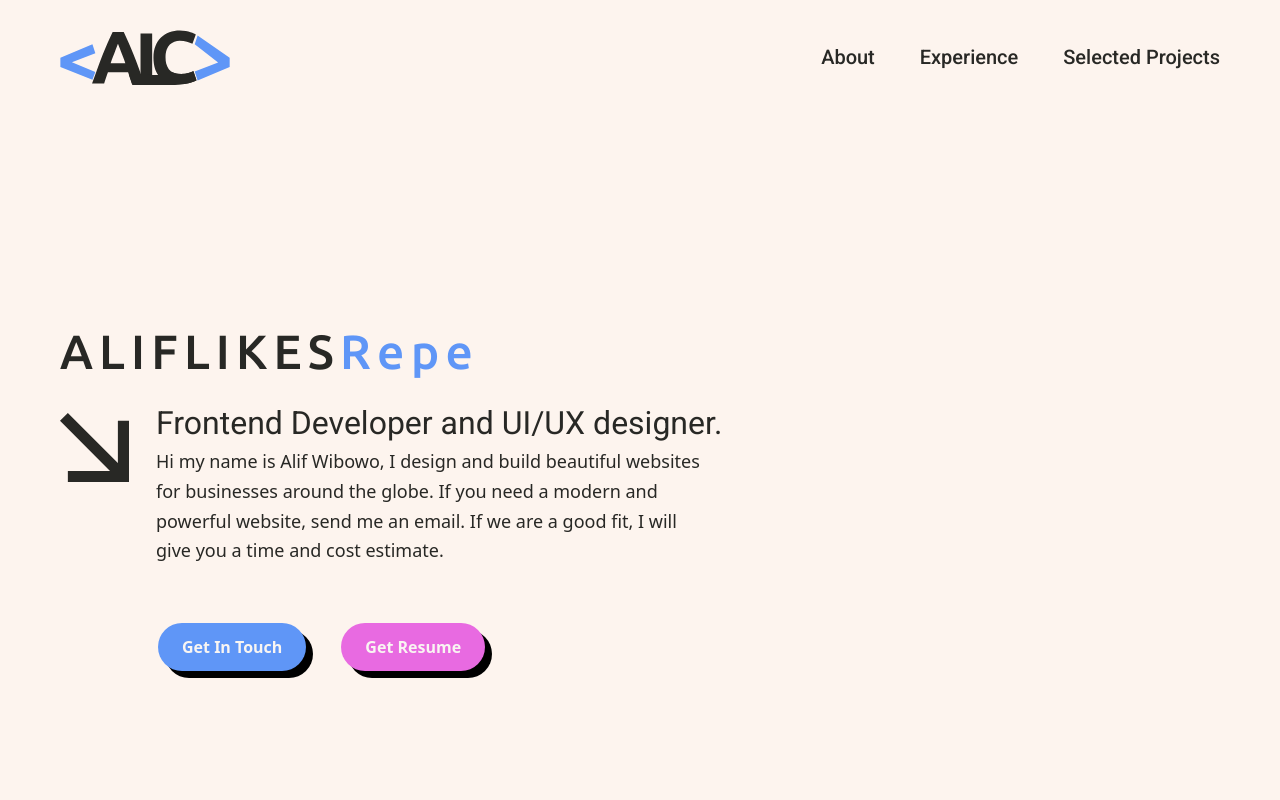
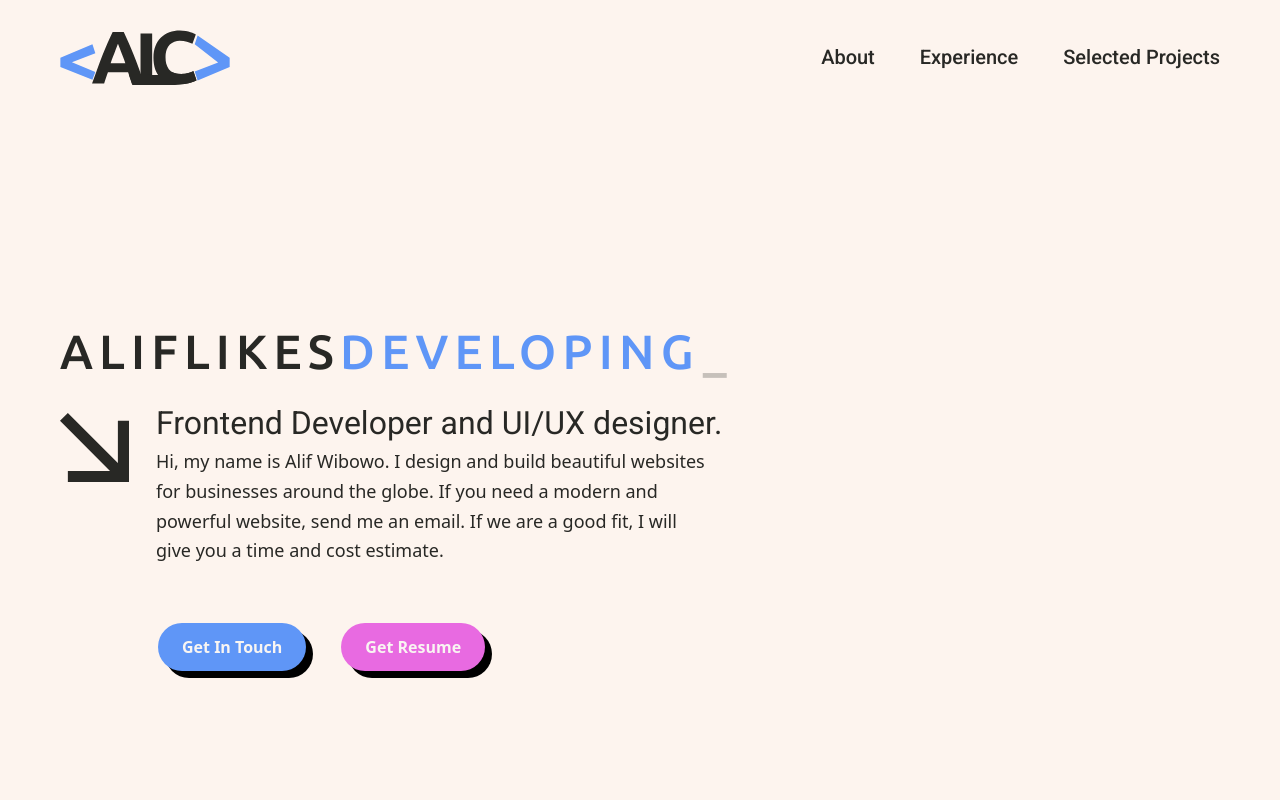
Before and after one commit to aliflikescoding/portfolio, a Next.js app: page / in a window 1280 px wide. Shown: the top 800 px of the page. Built offline with nearby package versions, Linux system fonts and the light colour scheme.

Commit message:
Finsih Hero text animations

```diff
--- a/src/app/page.tsx
+++ b/src/app/page.tsx
@@ -5,7 +5,7 @@ export default function Home() {
   return (
     <Layout>
       <Hero />
-      <div className="py-[25vh]"></div>
+      <div className="py-[100vh]"></div>
     </Layout>
   );
 }
--- a/src/components/ScrambleText.tsx
+++ b/src/components/ScrambleText.tsx
@@ -3,19 +3,18 @@
 import React, { useRef, useState, useEffect } from "react";
 import { motion, useInView } from "framer-motion";
 
-const CYCLES_PER_LETTER = 2;
-const SHUFFLE_TIME = 15;
-const CHARS = "!@#$%^&*():{};|,.<>/?";
+const CYCLES_PER_LETTER = 2;  // Number of cycles before settling on the correct letter
+const SHUFFLE_TIME = 20;       // Time interval for scrambling characters
+const CHARS = "!@#$%^&*():{};|,.<>/?"; // Characters used for scrambling
 
 type Props = {
-  children: string;
+  children: string;           // The text to be scrambled and then revealed
 };
 
 const ScrambleText: React.FC<Props> = ({ children }) => {
   const intervalRef = useRef<NodeJS.Timeout | null>(null);
-  const TARGET_TEXT = children;
-
-  const [text, setText] = useState(TARGET_TEXT);
+  const TARGET_TEXT = children;   // Original text
+  const [text, setText] = useState(""); // State to hold the scrambled text
   const [isInView, setIsInView] = useState(false);
   const ref = useRef<HTMLDivElement>(null);
   const inView = useInView(ref, { once: false });
@@ -24,9 +23,16 @@ const ScrambleText: React.FC<Props> = ({ children }) => {
     if (inView) {
       setIsInView(true);
       scramble(); // Start scrambling when in view
+
+      // Stop scrambling and set the final text after scrambling is done
+      const timeout = setTimeout(() => {
+        stopScramble();
+      }, TARGET_TEXT.length * CYCLES_PER_LETTER * SHUFFLE_TIME);
+
+      return () => clearTimeout(timeout); // Cleanup on unmount
     } else {
       stopScramble(); // Stop scrambling when out of view
-      setText(TARGET_TEXT); // Reset text
+      setText(""); // Reset text to blank if not in view
     }
   }, [inView]); // Re-run when inView changes
 
@@ -58,17 +64,16 @@ const ScrambleText: React.FC<Props> = ({ children }) => {
 
   const stopScramble = () => {
     clearInterval(intervalRef.current as NodeJS.Timeout);
-    setText(TARGET_TEXT);
+    setText(TARGET_TEXT); // Set text to the final correct value
   };
 
   return (
     <motion.div
       ref={ref}
       className="relative overflow-hidden"
-
     >
       <div className="relative z-10 flex items-center gap-2">
-        <span>{text}</span>
+        <span>{text || '!@#$gdfg%!as@#%!@'}</span> {/* Show 'Loading...' while scrambling */}
       </div>
     </motion.div>
   );
--- a/src/components/section/Hero.tsx
+++ b/src/components/section/Hero.tsx
@@ -5,31 +5,45 @@ import CustomContainer from "../custom/customContainer";
 import Image from "next/image";
 import ButtonComponent from "../contact-button";
 import ScrambleText from "../ScrambleText";
-import { Typewriter } from 'react-simple-typewriter'
+import { Typewriter } from "react-simple-typewriter";
+import { motion } from "framer-motion";
 
 const Hero = () => {
+  const variants = {
+    hidden: { opacity: 0, y: 20 }, // Initially hidden
+    visible: { opacity: 1, y: 0 }, // Visible state
+  };
+
   return (
     <section className="py-[25vh]">
       <CustomContainer>
         <div>
           <div>
-            <h1 className="font-medium font-ubuntu text-[48px] tracking-[6.24px] mb-[12px]">
-              ALIFLIKES<span className="text-customBlue"><Typewriter
-            words={['Coding', 'Designing', 'Repeat!']}
+            <h1 className="font-medium uppercase font-ubuntu text-[48px] tracking-[6.24px] mb-[12px]">
+              ALIFLIKES
+              <span className="text-customBlue">
+                <Typewriter
+                  words={["Coding", "Designing", "Developing", "Repeat!"]}
                   loop={0}
                   cursor
-            cursorStyle='_'
+                  cursorStyle="_"
                   cursorColor="#282825"
-            typeSpeed={70}
+                  typeSpeed={100}
                   deleteSpeed={50}
                   delaySpeed={1000}
-
-          /></span>
+                />
+              </span>
             </h1>
           </div>
 
           <div className="">
-            <div className="inline-block mb-[75px]">
+            <motion.div
+              initial="hidden"
+              whileInView="visible"
+              variants={variants}
+              transition={{ duration: 0.5, delay: 0.2 }}
+              className="inline-block mb-[75px]"
+            >
               <Image
                 src="/vectorarrow.svg"
                 alt="arrow vector"
@@ -38,26 +52,38 @@ const Hero = () => {
                 sizes="100vw"
                 className="w-auto h-auto"
               />
-            </div>
+            </motion.div>
             <div className="inline-block ml-[27px]">
               <h2 className="font-medium font-roboto font-normal text-[32px] leading-[48px]">
                 <ScrambleText>
                   Frontend Developer and UI/UX designer.
                 </ScrambleText>
               </h2>
-              <p className="max-w-[550px] text-[18px] leading-[165%] mb-[12px]">
-                Hi my name is Alif Wibowo, I design and build beautiful websites
-                for businesses around the globe. If you need a modern and
-                powerful website, send me an email. If we are a good fit, I will
-                give you a time and cost estimate.
-              </p>
+              <motion.p
+                className="max-w-[550px] text-[18px] leading-[165%] mb-[12px]"
+                initial="hidden"
+                whileInView="visible"
+                variants={variants}
+                transition={{ duration: 0.5, delay: 0.2 }}
+              >
+                Hi, my name is Alif Wibowo. I design and build beautiful
+                websites for businesses around the globe. If you need a modern
+                and powerful website, send me an email. If we are a good fit, I
+                will give you a time and cost estimate.
+              </motion.p>
             </div>
-            <div className="ml-[98px] mt-[45px]">
+            <motion.div
+              initial="hidden"
+              whileInView="visible"
+              variants={variants}
+              transition={{ duration: 0.5, delay: 0.2 }}
+              className="ml-[98px] mt-[45px]"
+            >
               <ButtonComponent type="primary">get in touch</ButtonComponent>
               <div className="ml-[35px] inline-block">
                 <ButtonComponent type="secondary">get resume</ButtonComponent>
               </div>
-            </div>
+            </motion.div>
           </div>
         </div>
       </CustomContainer>
```
Lines whose indentation alone changed are shown as unchanged.
